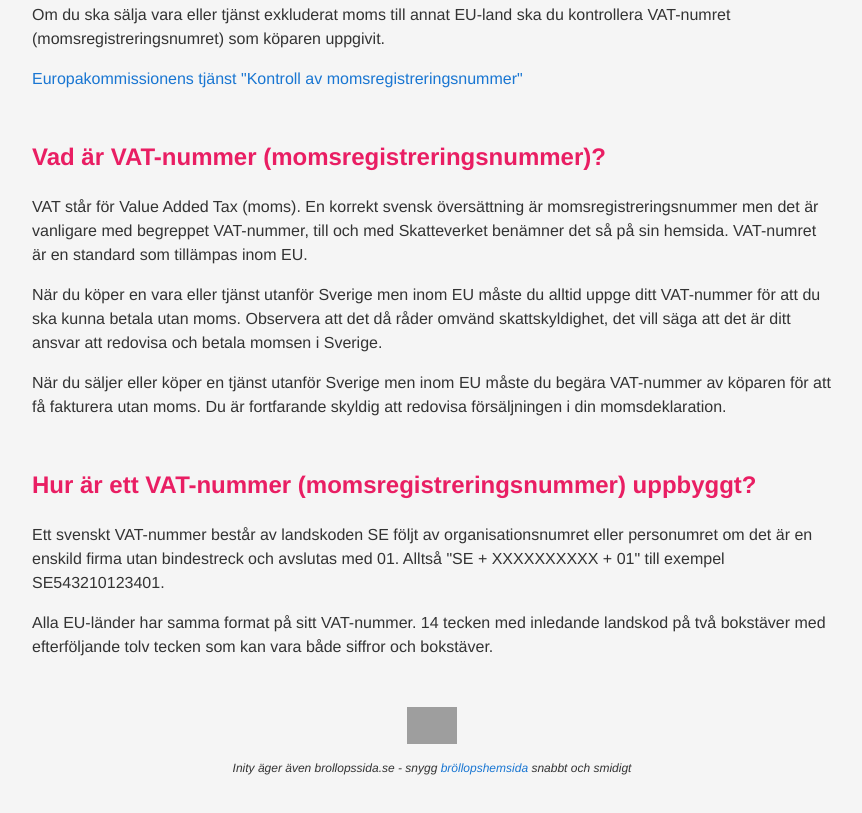
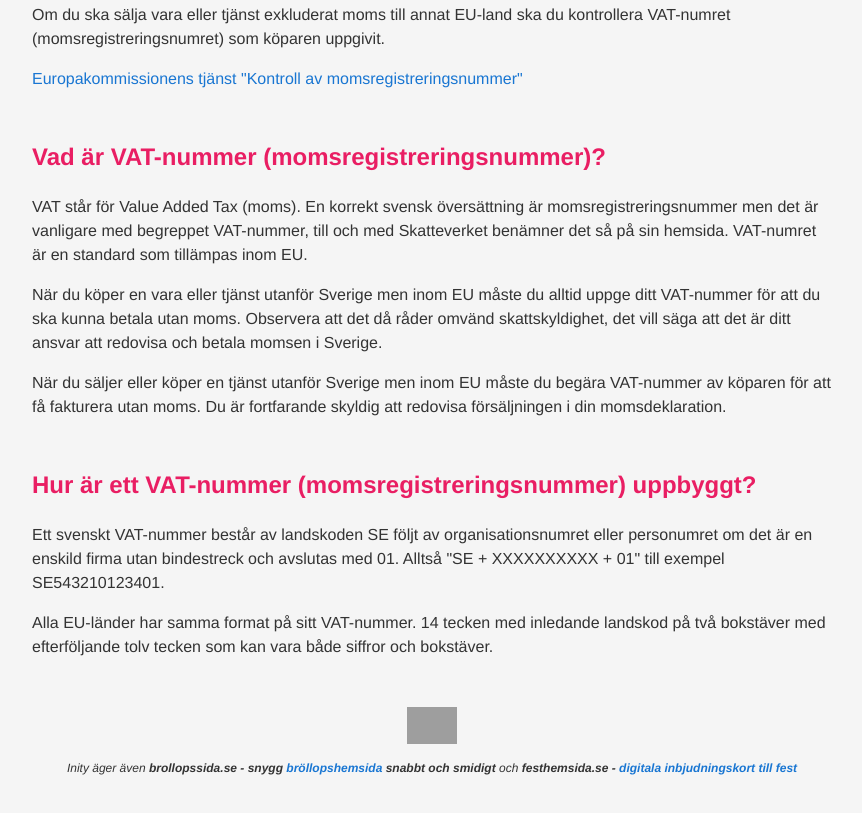
Before and after one commit to JohanDavidsson/vatnummer, a website: page index.html in a window 1280 px wide. Shown: the part 325-1138 px from the top of the page, without its empty margins (208-1070 px from the left). Drawn offline with Linux system fonts and the light colour scheme; grey boxes are pictures that could not be loaded.

Commit message:
Update index.html

```diff
--- a/index.html
+++ b/index.html
@@ -54,7 +54,7 @@
 			<img class="inity" src="https://inity.se/images/logotype.svg" />
 		</a>
 
-		<div class="brollopssida">Inity äger även brollopssida.se - snygg <a href="https://brollopssida.se" target="_blank">bröllopshemsida</a> snabbt och smidigt</div>
+		<div class="brollopssida">Inity äger även <strong>brollopssida.se - snygg <a href="https://brollopssida.se" target="_blank">bröllopshemsida</a> snabbt och smidigt</strong> och <strong>festhemsida.se - <a href="https://festhemsida.se" target="_blank">digitala inbjudningskort till fest</a></strong></div>
 	</div>
 
 	<script src="lib/main.js" type="text/javascript"></script>
```
